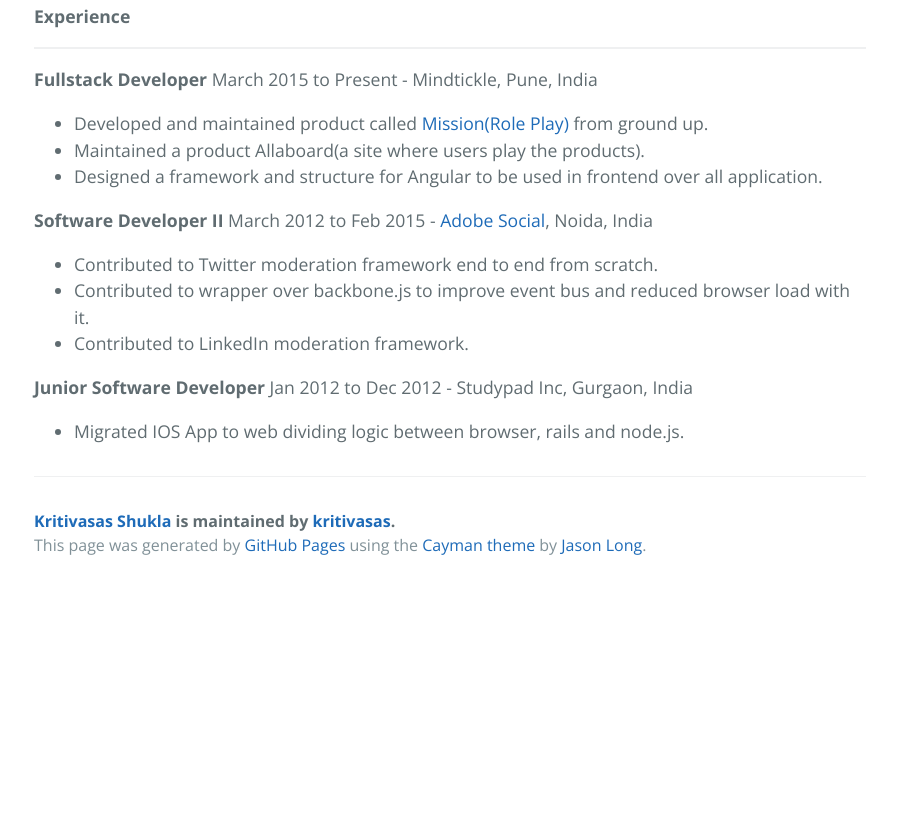
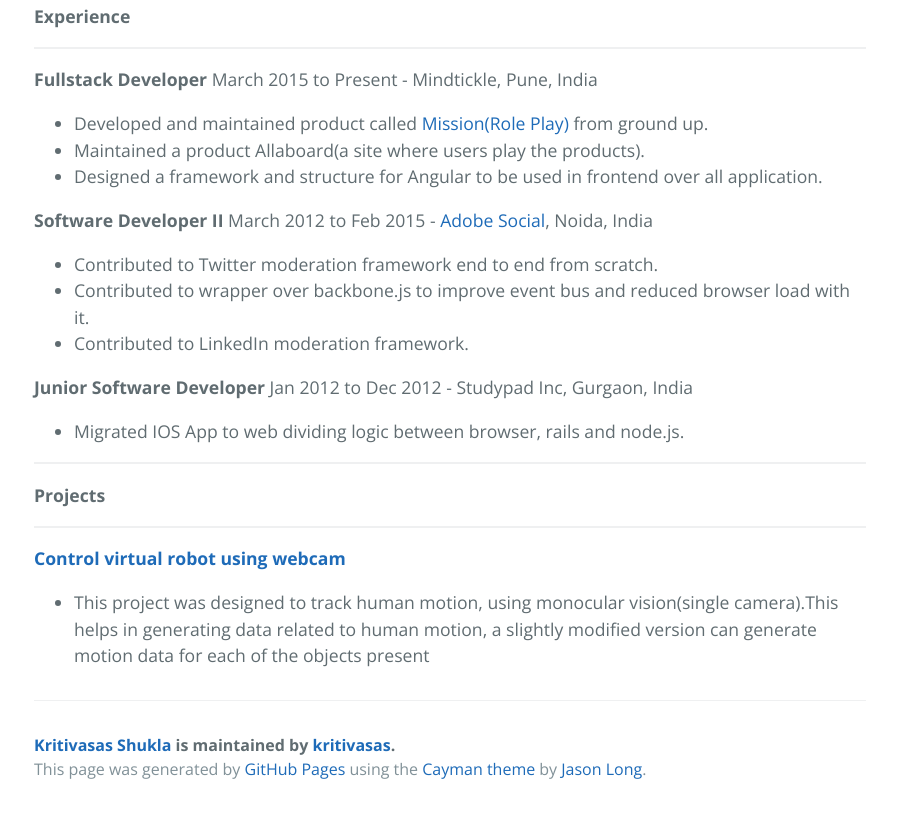
Before and after one commit to kritivasas/resume, a plain HTML site: page index.html in a window 1280 px wide. Shown: the part 1029-1842 px from the top of the page, without its empty margins (190-1087 px from the left). Before the commit the page ends 1618 px from the top, so only its background shows below. Drawn offline with nearby package versions, Linux system fonts and the light colour scheme.

Commit message:
Create gh-pages branch via GitHub

```diff
--- a/index.html
+++ b/index.html
@@ -72,6 +72,20 @@
 <li>Migrated IOS App to web dividing logic between browser, rails and node.js.</li>
 </ul>
 
+<hr>
+
+<p><strong>Projects</strong></p>
+
+<hr>
+
+<p><strong><a href="https://github.com/kritivasas/ControllingAvtarUsingIMP">Control virtual robot using webcam</a></strong></p>
+
+<ul>
+<li>This project was designed to track human motion, using monocular vision(single camera).This helps in
+generating data related to human motion, a slightly modified version can generate motion data for each
+of the objects present</li>
+</ul>
+
       <footer class="site-footer">
         <span class="site-footer-owner"><a href="https://github.com/kritivasas/resume">Kritivasas Shukla</a> is maintained by <a href="https://github.com/kritivasas">kritivasas</a>.</span>
 
```
Also changed, not shown: params.json (+1 -1 lines).
